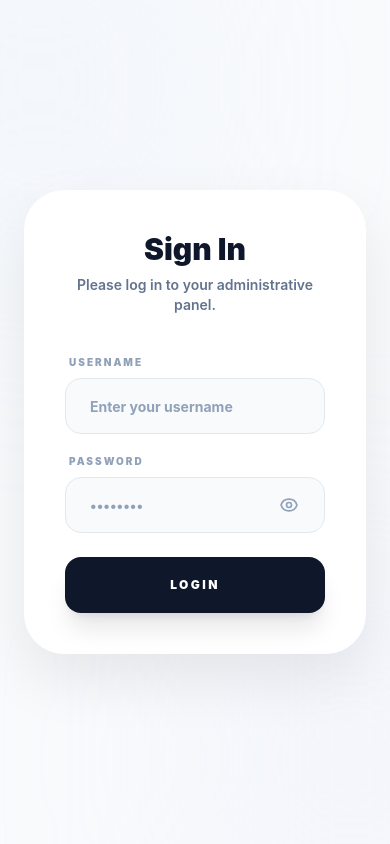
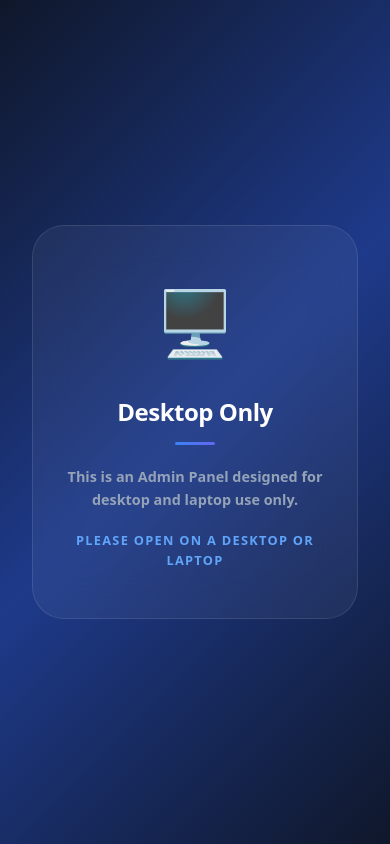
Before and after one commit to sarthak-shastrakar/mis_management, a React (Vite) app in the folder frontend/: page / in a window 390 px wide. Built offline with nearby package versions, Linux system fonts and the light colour scheme.

Commit message:
Delete Icon Replaced

```diff
--- a/frontend/src/App.jsx
+++ b/frontend/src/App.jsx
@@ -1,4 +1,4 @@
-import React, { useState } from 'react'
+import React, { useState, useEffect } from 'react'
 import Layout from './components/Layout'
 import Login from './pages/Login'
 import { managersData } from './data/mockData';
@@ -9,6 +9,13 @@ function App() {
   const [currentUser, setCurrentUser] = useState(localStorage.getItem('user') ? JSON.parse(localStorage.getItem('user')) : null);
   const [userStatus, setUserStatus] = useState(localStorage.getItem('userStatus') || 'DASHBOARD');
   const [managersList, setManagersList] = useState(managersData);
+  const [isMobile, setIsMobile] = useState(window.innerWidth < 1024);
+
+  useEffect(() => {
+    const handleResize = () => setIsMobile(window.innerWidth < 1024);
+    window.addEventListener('resize', handleResize);
+    return () => window.removeEventListener('resize', handleResize);
+  }, []);
 
   const handleLogin = (role, user, status = 'DASHBOARD') => {
     setUserRole(role);
@@ -24,6 +31,38 @@ function App() {
     setCurrentUser(null);
     setUserStatus('DASHBOARD');
   };
+
+  if (isMobile) {
+    return (
+      <div style={{
+        minHeight: '100vh',
+        background: 'linear-gradient(135deg, #0f172a 0%, #1e3a8a 50%, #0f172a 100%)',
+        display: 'flex', flexDirection: 'column',
+        alignItems: 'center', justifyContent: 'center',
+        padding: '2rem', textAlign: 'center',
+        fontFamily: 'system-ui, sans-serif'
+      }}>
+        <div style={{
+          background: 'rgba(255,255,255,0.05)',
+          border: '1px solid rgba(255,255,255,0.1)',
+          borderRadius: '2rem', padding: '3rem 2rem',
+          maxWidth: '360px', backdropFilter: 'blur(20px)'
+        }}>
+          <div style={{ fontSize: '4rem', marginBottom: '1.5rem' }}>🖥️</div>
+          <h1 style={{ color: '#fff', fontSize: '1.5rem', fontWeight: '900', marginBottom: '0.75rem', letterSpacing: '-0.02em' }}>
+            Desktop Only
+          </h1>
+          <div style={{ width: '40px', height: '3px', background: 'linear-gradient(90deg, #3b82f6, #6366f1)', borderRadius: '99px', margin: '0 auto 1.25rem' }} />
+          <p style={{ color: '#94a3b8', fontSize: '0.9rem', lineHeight: '1.6', fontWeight: '600' }}>
+            This is an Admin Panel designed for desktop and laptop use only.
+          </p>
+          <p style={{ color: '#60a5fa', fontSize: '0.8rem', fontWeight: '700', marginTop: '1.25rem', textTransform: 'uppercase', letterSpacing: '0.1em' }}>
+            Please open on a Desktop or Laptop
+          </p>
+        </div>
+      </div>
+    );
+  }
 
   return (
     <div className="antialiased font-sans transition-all duration-500">
--- a/frontend/src/pages/AdminDashboard.jsx
+++ b/frontend/src/pages/AdminDashboard.jsx
@@ -86,7 +86,7 @@ const AdminDashboard = ({ onNavigate }) => {
                   <td className="py-6 text-sm font-bold text-slate-600">{prj.manager}</td>
                   <td className="py-6 text-sm font-bold text-slate-600 text-center">{prj.trainers}</td>
                   <td className="py-6 text-right">
-                    <button onClick={() => onNavigate('project-detail', { projectId: prj.mongoId })} className="px-5 py-2 bg-slate-900 text-white rounded-xl text-[10px] font-black uppercase tracking-widest opacity-0 group-hover:opacity-100 transition-all">Inspect</button>
+                    <button onClick={() => onNavigate('project-detail', { projectId: prj.mongoId })} className="px-5 py-2 bg-slate-900 text-white rounded-xl text-[10px] font-black uppercase tracking-widest transition-all hover:bg-blue-600">View</button>
                   </td>
                 </tr>
               ))}
--- a/frontend/src/pages/ManagerManagement.jsx
+++ b/frontend/src/pages/ManagerManagement.jsx
@@ -183,7 +183,7 @@ const ManagerManagement = () => {
           <table className="w-full text-left border-collapse">
             <thead>
               <tr className="bg-slate-50/50 border-b border-slate-100">
-                {['ID Reference', 'Profile Information', 'Regional Base', 'Active Task', 'Access Control'].map(h => (
+                {['ID Reference', 'Profile Information', 'Regional Base', 'Active Task', 'Actions'].map(h => (
                   <th key={h} className="px-10 py-8 text-[10px] font-black uppercase tracking-[0.2em] text-slate-400">{h}</th>
                 ))}
               </tr>
@@ -414,11 +414,11 @@ const ManagerManagement = () => {
                     <div className="space-y-4">
                       <div className="p-8 bg-slate-50 rounded-[2.5rem] border border-slate-200 flex items-center justify-between shadow-sm">
                         <div className="flex-1">
-                          <p className="text-[9px] font-black text-slate-400 uppercase tracking-[0.3em] mb-1">Terminal Username</p>
+                          <p className="text-[9px] font-black text-slate-400 uppercase tracking-[0.3em] mb-1">Username</p>
                           <p className="text-lg font-black text-slate-900">{managerForm.username}</p>
                         </div>
                         <div className="flex-1 text-right border-l border-slate-200 pl-8">
-                          <p className="text-[9px] font-black text-slate-400 uppercase tracking-[0.3em] mb-1">Passkey Node</p>
+                          <p className="text-[9px] font-black text-slate-400 uppercase tracking-[0.3em] mb-1">Password</p>
                           <p className="text-lg font-black text-slate-900">{managerForm.password}</p>
                         </div>
                       </div>
--- a/frontend/src/pages/ProjectDetail.jsx
+++ b/frontend/src/pages/ProjectDetail.jsx
@@ -212,22 +212,6 @@ const ProjectDetail = ({ projectId, onBack, initialEditMode = false }) => {
             <Field label="Cost Per Hour" value={project.trainingCostPerHour} editMode={editMode} options={['38.5', '46.5', '53.5']} onChange={v => setProject({ ...project, trainingCostPerHour: v })} />
             <Field label="Total Budget (Lakhs)" value={project.totalProjectCost} editMode={editMode} type="number" onChange={v => setProject({ ...project, totalProjectCost: v })} />
 
-            {/* Extended Status Fields */}
-            <div className="col-span-2 grid grid-cols-2 gap-8 mt-4 pt-6 border-t border-slate-50">
-              <Field label="1st Installment" value={project.installment1Status} editMode={editMode} options={['None', 'Bill Submitted', 'Bill Under Process', 'Payment received']} onChange={v => setProject({ ...project, installment1Status: v })} />
-              <Field label="Installment 1 Date" value={project.installment1Date?.split('T')[0]} editMode={editMode} type="date" onChange={v => setProject({ ...project, installment1Date: v })} />
-
-              <Field label="Assessment Fee Payer" value={project.assessmentFeesPaidBy} editMode={editMode} options={['None', 'SBSS', 'District', 'Block', 'State']} onChange={v => setProject({ ...project, assessmentFeesPaidBy: v })} />
-              <Field label="Assessment Status" value={project.assessmentStatus} editMode={editMode} options={['None', 'Batch Enroll', 'Batch Assign', 'Batch Schedule', 'Result Declare', 'Result Yet to declare']} onChange={v => setProject({ ...project, assessmentStatus: v })} />
-              <Field label="Assessment Date" value={project.assessmentDate?.split('T')[0]} editMode={editMode} type="date" onChange={v => setProject({ ...project, assessmentDate: v })} />
-
-              <Field label="2nd Installment" value={project.installment2Status} editMode={editMode} options={['None', 'Bill Submitted', 'Bill Under Process', 'Payment received']} onChange={v => setProject({ ...project, installment2Status: v })} />
-              <Field label="Installment 2 Date" value={project.installment2Date?.split('T')[0]} editMode={editMode} type="date" onChange={v => setProject({ ...project, installment2Date: v })} />
-
-              <Field label="Max Demonstrators" value={project.maxDemonstrators} editMode={editMode} type="number" onChange={v => setProject({ ...project, maxDemonstrators: v })} />
-              <Field label="Site Address" value={project.projectAddress} editMode={editMode} onChange={v => setProject({ ...project, projectAddress: v })} />
-            </div>
-
             <Field label="Start Date" value={project.startDate?.split('T')[0]} editMode={editMode} type="date" onChange={v => setProject({ ...project, startDate: v })} />
             <Field label="End Date" value={project.endDate?.split('T')[0]} editMode={editMode} type="date" onChange={v => setProject({ ...project, endDate: v })} />
             <Field
--- a/frontend/src/pages/TrainerManagement.jsx
+++ b/frontend/src/pages/TrainerManagement.jsx
@@ -284,10 +284,6 @@ const TrainerManagement = ({ onNavigate, currentRole }) => {
           <h3 className="text-4xl font-black text-slate-900 tracking-tight">Trainer Management</h3>
         </div>
         <div className="flex items-center gap-4">
-          <div className="bg-white shadow-sm border border-slate-200 rounded-2xl p-1.5 flex gap-1">
-            <button onClick={() => setViewMode('table')} className={`px-5 py-2.5 rounded-xl text-xs font-black tracking-widest transition-all ${viewMode === 'table' ? 'bg-slate-900 text-white shadow-lg' : 'text-slate-400 hover:text-slate-600'}`}>TABLE</button>
-            <button onClick={() => setViewMode('grid')} className={`px-5 py-2.5 rounded-xl text-xs font-black tracking-widest transition-all ${viewMode === 'grid' ? 'bg-slate-900 text-white shadow-lg' : 'text-slate-400 hover:text-slate-600'}`}>GRID</button>
-          </div>
           <button
             onClick={() => setShowModal(true)}
             className="group flex items-center gap-3 px-8 py-4 bg-indigo-600 hover:bg-indigo-700 text-white font-black rounded-2xl shadow-2xl shadow-indigo-500/30 transition-all active:scale-95 text-xs uppercase tracking-[0.2em]"
```
